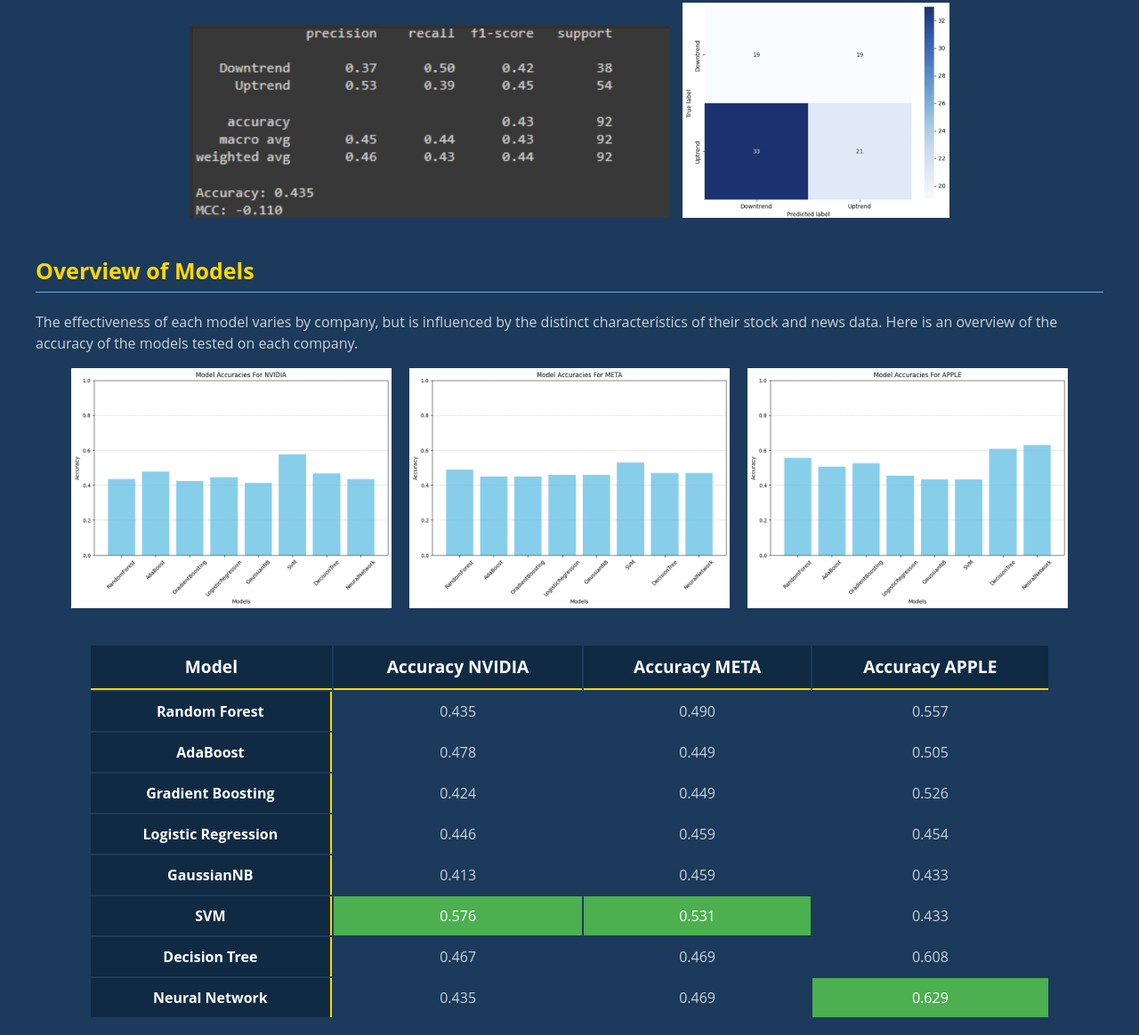
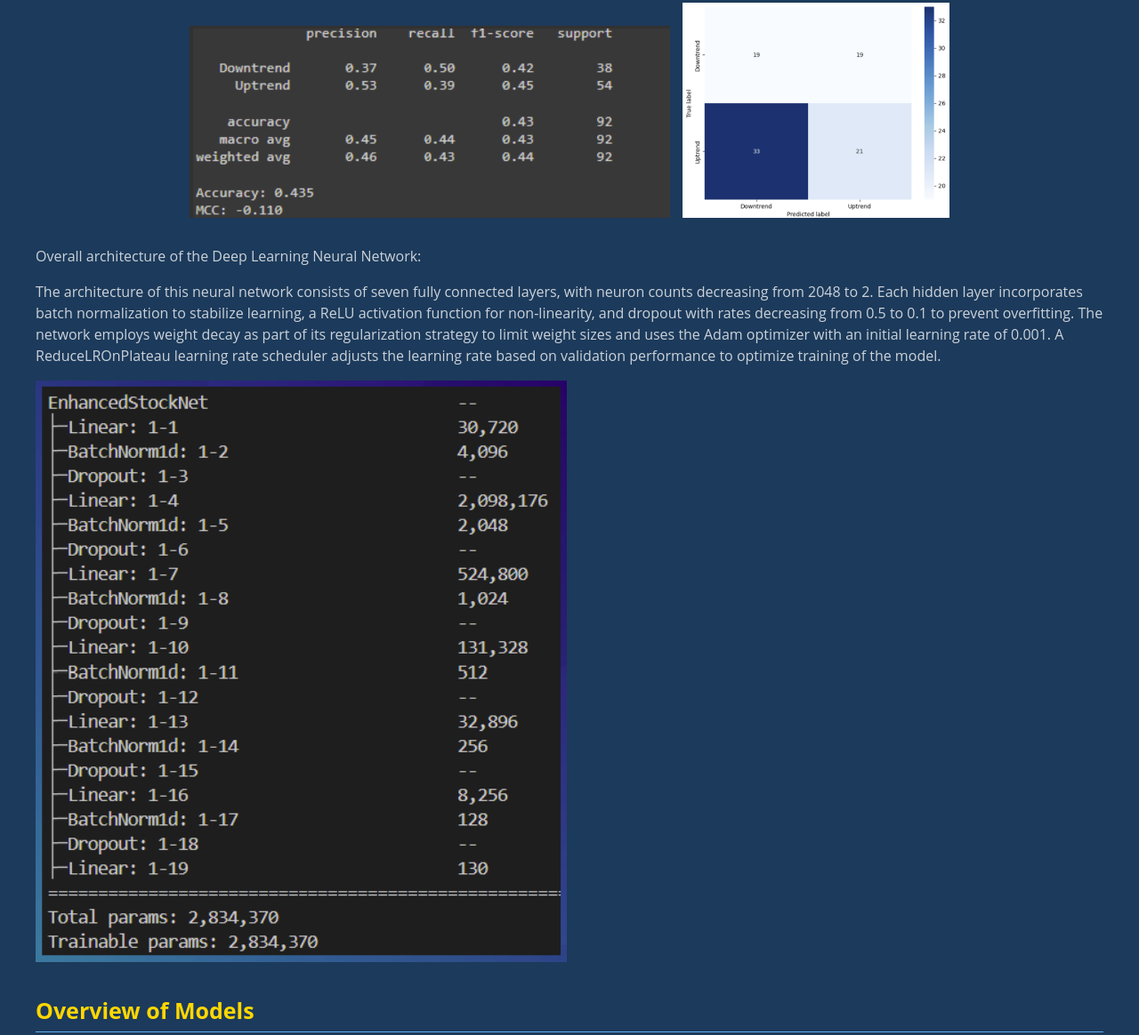
Before and after one commit to vagmi20/CS539-Group-Project---Predicting-Stock-Market-Trends, a plain HTML site: page index.html in a window 1280 px wide. Shown: the part 5121-6285 px from the top of the page at 89% size. Drawn offline with Linux system fonts and the light colour scheme.

Commit message:
Update index.html

```diff
--- a/index.html
+++ b/index.html
@@ -125,7 +125,9 @@
           <img src="NNresults.png" alt="Neural Network Results" class="results-img">
           <img src="NNConf.png" alt="Neural Network Confusion Matrix" class="matrix-img">
         </div>
-
+        <p>Overall architecture of the Deep Learning Neural Network:</p>
+        <p>The architecture of this neural network consists of seven fully connected layers, with neuron counts decreasing from 2048 to 2. Each hidden layer incorporates batch normalization to stabilize learning, a ReLU activation function for non-linearity, and dropout with rates decreasing from 0.5 to 0.1 to prevent overfitting. The network employs weight decay as part of its regularization strategy to limit weight sizes and uses the Adam optimizer with an initial learning rate of 0.001. A ReduceLROnPlateau learning rate scheduler adjusts the learning rate based on validation performance to optimize training of the model.</p>
+        <img src="NNArch.png" alt="Neural Network Archeticure" class="nn-img">
         <h2>Overview of Models</h2>
         <p>The effectiveness of each model varies by company, but is influenced by the distinct characteristics of their stock and news data. Here is an overview of the accuracy of the models tested on each company.</p>
         <div class="image-container">
```
